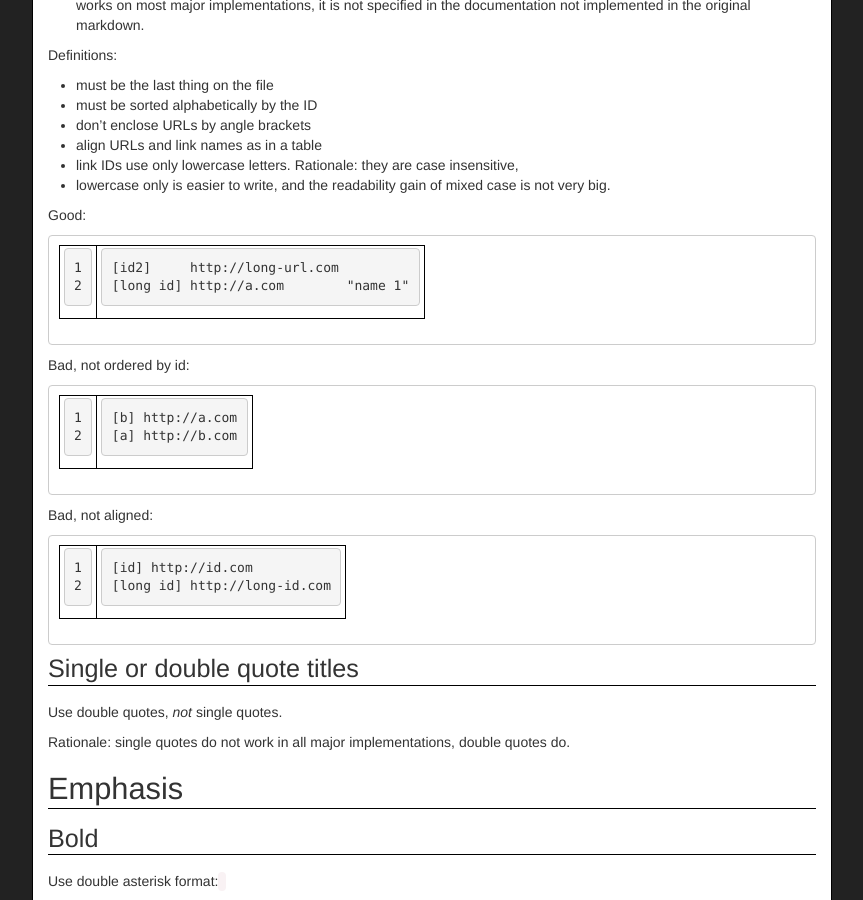
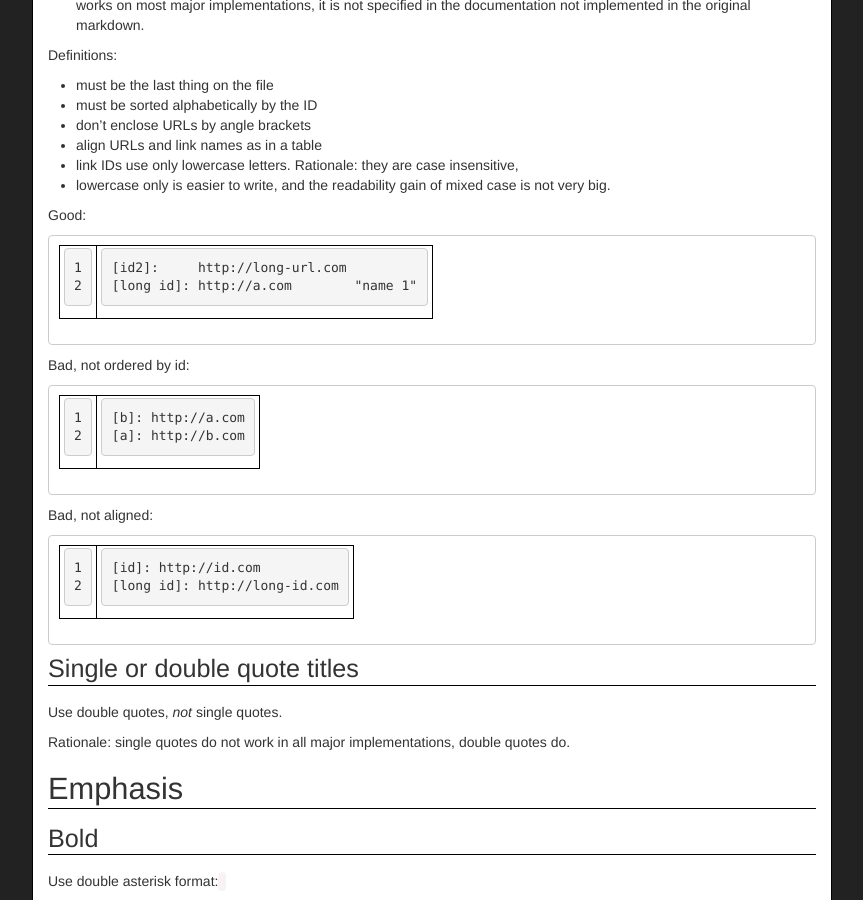
Before and after one commit to cirosantilli/markdown-style-guide, a Jekyll site: the page built from index.md, in a window 1280 px wide and 900 px high, scrolled down 45079 px. Shown: the whole window, without its empty margins (208-1071 px from the left). Built offline with Jekyll 4.4.1, drawn with Linux system fonts in a browser that asks for light colours; nearby versions of some CDN libraries.

Commit message:
Add colons to ref style link definitions. Fix #3

```diff
--- a/index.md
+++ b/index.md
@@ -1610,18 +1610,18 @@ Definitions:
 
 Good:
 
-    [id2]     http://long-url.com
-    [long id] http://a.com        "name 1"
+    [id2]:     http://long-url.com
+    [long id]: http://a.com        "name 1"
 
 Bad, not ordered by id:
 
-    [b] http://a.com
-    [a] http://b.com
+    [b]: http://a.com
+    [a]: http://b.com
 
 Bad, not aligned:
 
-    [id] http://id.com
-    [long id] http://long-id.com
+    [id]: http://id.com
+    [long id]: http://long-id.com
 
 #### Single or double quote titles
 
```
